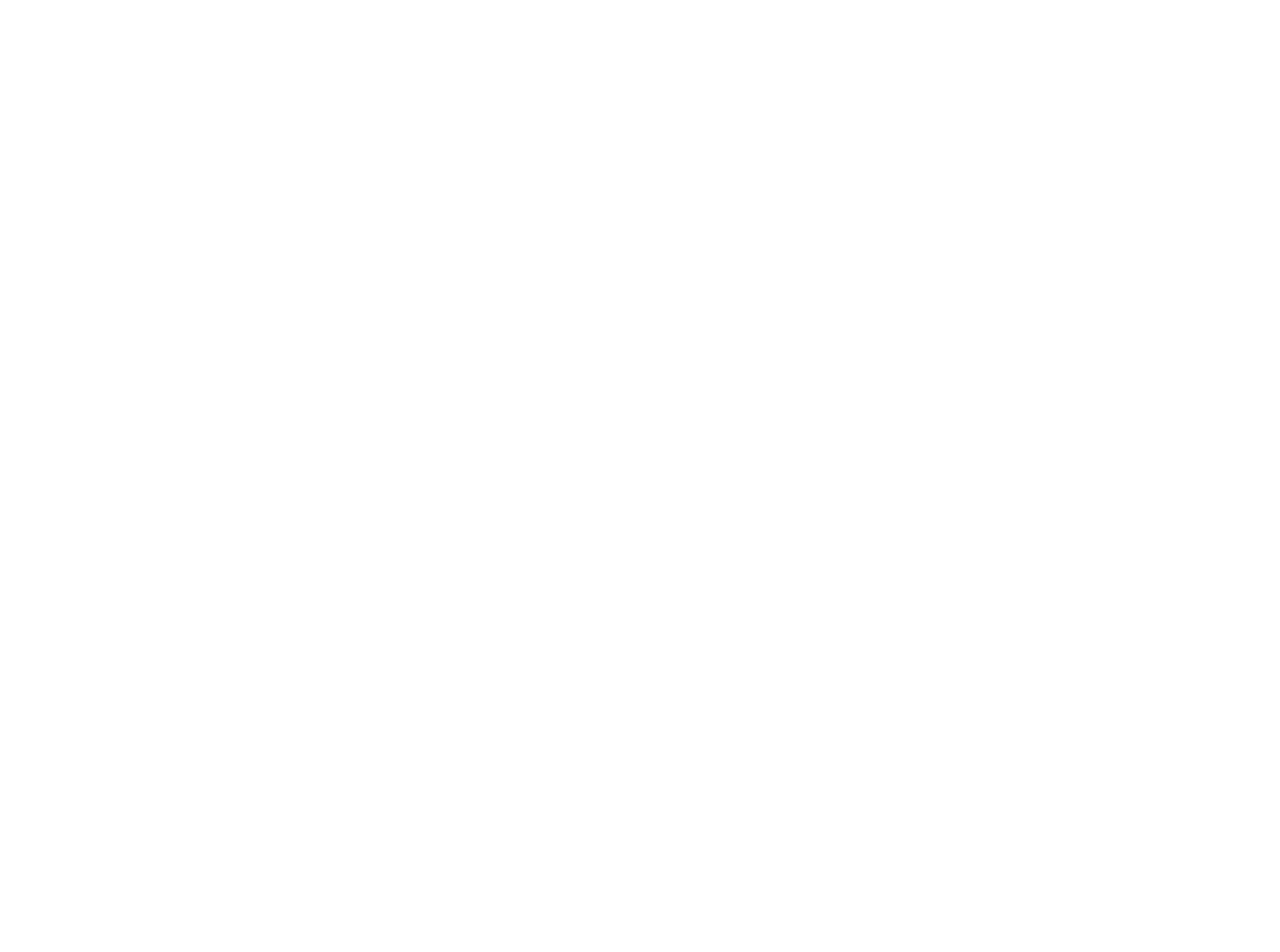
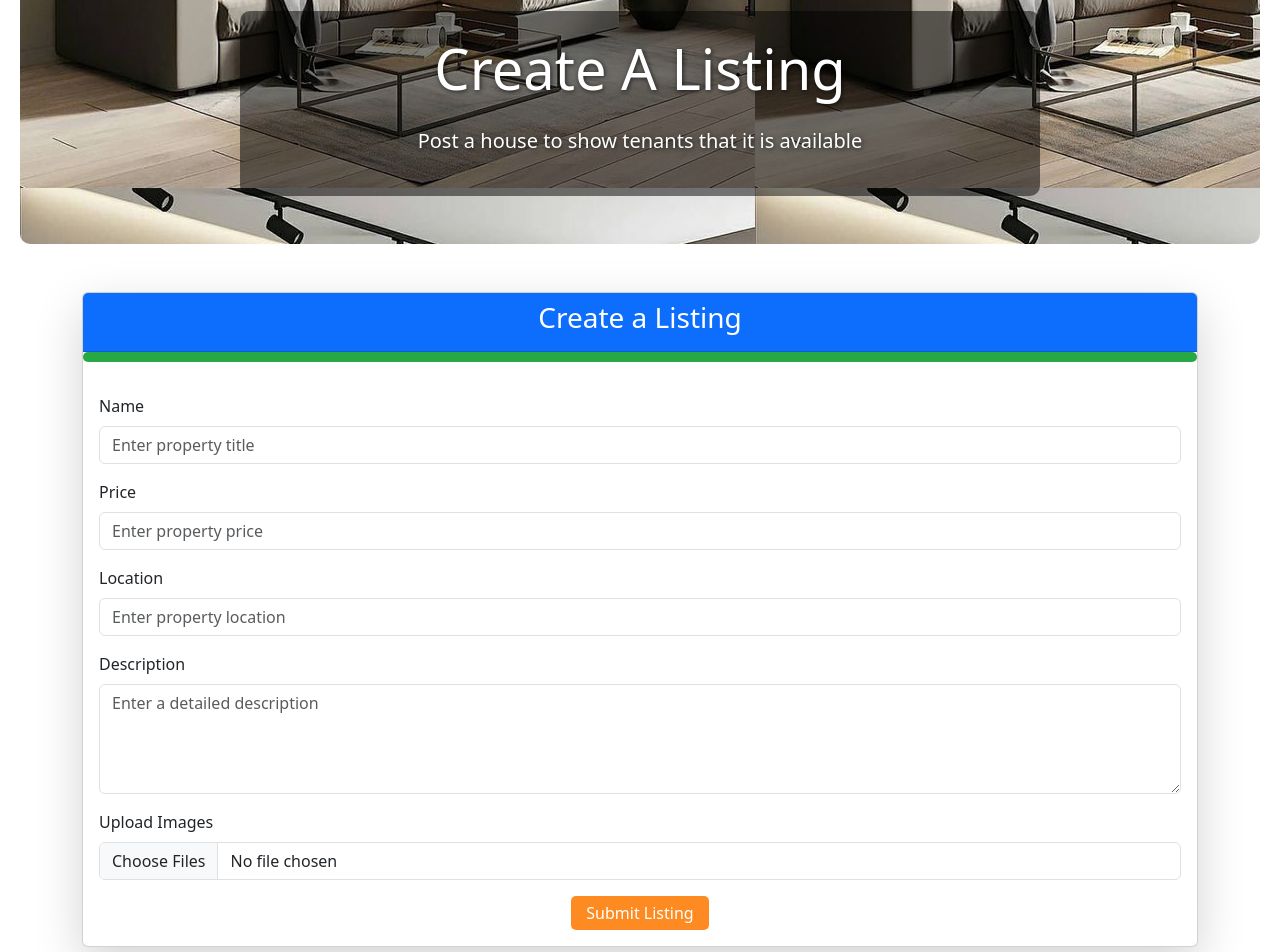
Before and after one commit to lupamo/kejaPrime_v2, a React (Vite) app in the folder frontend/: page /createListing in a window 1280 px wide. Before the commit this address had no page. Shown: the part 620-1572 px from the top of the page. Before the commit the page ends 800 px from the top, so only its background shows below. Built offline with nearby package versions, Linux system fonts and the light colour scheme.

Commit message:
createListing

```diff
--- a/frontend/src/App.jsx
+++ b/frontend/src/App.jsx
@@ -9,6 +9,7 @@
 import { BrowserRouter, Router, Routes, Route } from 'react-router-dom';
 import SignIn from './components/SignIn';
 import SignUp from './components/SignUp';
+import CreateListing from './components/CreateListing';
 
 
 function App() {
@@ -18,6 +19,7 @@
     <BrowserRouter>
       <Routes>
         <Route path="/" element={<Home />} />
+        <Route path="/createListing" element={<CreateListing />} />
         <Route path="/listings" element={<Listings />} />
         <Route path="/listings/:id" element={<ListtingDetail />} />
         <Route path="/profile" element={<Profile />} />
--- /dev/null
+++ b/frontend/src/components/CreateListing.jsx
@@ -0,0 +1,178 @@
+import React, { useState } from 'react';
+import axios from 'axios';
+import '../styles/CreateListing.css';
+import Navbar from '../components/Navbar';
+import CreateListingHero from '../components/CreateListingHero';
+
+function CreateListing() {
+    const [formData, setFormData] = useState({
+        images: [], // accept multiple images
+        name: '',
+        price: '',
+        location: '',
+        description: ''
+    });
+
+    const [message, setMessage] = useState('');
+    const [loading, setLoading] = useState(false);
+
+    const handleChange = (e) => {
+        const { name, value } = e.target;
+        setFormData({
+            ...formData,
+            [name]: name === 'price' ? parseFloat(value) : value // Ensure price is a number
+        });
+    };
+
+    const handleImageChange = (e) => {
+        const files = Array.from(e.target.files);
+        setFormData({ ...formData, images: files });
+    };
+
+    const handleSubmit = async (e) => {
+        e.preventDefault();
+        setLoading(true);
+        setMessage('');
+
+        try {
+            const token = localStorage.getItem('access_token');
+            if (!token) {
+                throw new Error("Authorization token is missing.");
+            }
+
+            // Step 1: Post property details
+            const propertyPayload = {
+                name: formData.name,
+                price: formData.price, // Price should already be a number
+                location: formData.location,
+                description: formData.description,
+            };
+
+            const propertyResponse = await axios.post(
+                'http://localhost:8000/properties/add', // API Endpoint to add a house
+                propertyPayload,
+                {
+                    headers: {
+                        'Content-Type': 'application/json',
+                        'Authorization': `Bearer ${token}`
+                    },
+                }
+            );
+
+            const propertyId = propertyResponse.data?.id;
+            if (!propertyId) {
+                throw new Error("Property ID not returned from API.");
+            }
+
+            // Step 2: Upload multiple images
+            for (const image of formData.images) {
+                const imagePayload = new FormData();
+                imagePayload.append('property_id', String(propertyId)); // Ensure property_id is a string
+                imagePayload.append('file', image);
+
+                await axios.post(
+                    'http://localhost:8000/properties/upload', // API Endpoint to upload images
+                    imagePayload,
+                    {
+                        headers: {
+                            'Content-Type': 'multipart/form-data',
+                            'Authorization': `Bearer ${token}`
+                        },
+                    }
+                );
+            }
+
+            setMessage('House posted successfully!');
+            setFormData({
+                images: [],
+                name: '',
+                price: '',
+                location: '',
+                description: ''
+            });
+        } catch (error) {
+            if (error.response) {
+                console.error('Error response:', error.response.data); // Log detailed error from server
+            } else {
+                console.error('Error:', error);
+            }
+            setMessage('Failed to post house. Please try again.');
+        } finally {
+            setLoading(false);
+        }
+    };
+
+    return (
+        <>
+            <Navbar />
+            <CreateListingHero />
+            <div className="container my-5">
+                <div className="card shadow-lg">
+                    <div className="card-header text-center bg-primary text-white">
+                        <h3>Create a Listing</h3>
+                    </div>
+
+                    <div className="progress" style={{ height: '10px' }}>
+                        <div
+                            className={`progress-bar ${loading ? 'progress-bar-striped progress-bar-animated' : ''}`}
+                            role="progressbar"
+                            style={{
+                                width: loading ? '50%' : '100%',
+                                backgroundColor: loading ? '#007bff' : '#28a745',
+                            }}
+                            aria-valuenow={loading ? 50 : 100}
+                            aria-valuemin="0"
+                            aria-valuemax="100"
+                        ></div>
+                    </div>
+
+                    <div className="card-body">
+                        {message && (
+                            <div
+                                className={`alert ${message.includes('successfully') ? 'alert-success' : 'alert-danger'}`}
+                                role="alert"
+                            >
+                                {message}
+                            </div>
+                        )}
+
+                        <form onSubmit={handleSubmit}>
+                            <div className="mb-3">
+                                <label htmlFor="name" className="form-label">Name</label>
+                                <input type="text" className="form-control" id="name" name="name" value={formData.name} onChange={handleChange} placeholder="Enter property title" required />
+                            </div>
+
+                            <div className="mb-3">
+                                <label htmlFor="price" className="form-label">Price</label>
+                                <input type="number" className="form-control" id="price" name="price" value={formData.price} onChange={handleChange} placeholder="Enter property price" required />
+                            </div>
+
+                            <div className="mb-3">
+                                <label htmlFor="location" className="form-label">Location</label>
+                                <input type="text" className="form-control" id="location" name="location" value={formData.location} onChange={handleChange} placeholder="Enter property location" required />
+                            </div>
+
+                            <div className="mb-3">
+                                <label htmlFor="description" className="form-label">Description</label>
+                                <textarea className="form-control" id="description" name="description" value={formData.description} onChange={handleChange} rows="4" placeholder="Enter a detailed description" required></textarea>
+                            </div>
+
+                            <div className="mb-3">
+                                <label htmlFor="image" className="form-label">Upload Images</label>
+                                <input type="file" className="form-control" id="image" name="images" onChange={handleImageChange} accept="image/*" multiple required />
+                            </div>
+
+                            <div className="text-center">
+                                <button type="submit" className="btn btn-primary" disabled={loading}>
+                                    {loading ? 'Posting...' : 'Submit Listing'}
+                                </button>
+                            </div>
+                        </form>
+                    </div>
+                </div>
+            </div>
+        </>
+    );
+}
+
+export default CreateListing;
--- /dev/null
+++ b/frontend/src/components/CreateListingHero.jsx
@@ -0,0 +1,19 @@
+import React from 'react'
+
+import '../styles/CreateListingHero.css';
+import 'bootstrap/dist/css/bootstrap.min.css';
+
+const CreateListingHero = () => {
+  return (
+    <div className='listing-section d-flex justify-content-center align-items-end pt-5 gap-7 z-20'>
+        <div className='listing-title container text-center mb-5 p-4'>
+            <h1 className='display-4 text-white  mb-4 hero-title'>
+                Create A Listing
+            </h1>
+            <p className='lead text-white'>Post a house to show tenants that it is available</p>
+        </div>
+    </div>
+  )
+}
+
+export default CreateListingHero;
--- a/frontend/src/components/Navbar.jsx
+++ b/frontend/src/components/Navbar.jsx
@@ -85,10 +85,10 @@
                 </div>
                 <button
                   className="btn-login rounded px-3 py-1 m-2"
-                  onClick={() => navigate('/add-listings')}
-                  aria-label="Add Listing"
+                  onClick={() => navigate('/createListing')}
+                  aria-label="Create Listing"
                 >
-                  Add Listing
+                  Create Listing
                 </button>
               </>
             ) : (
--- /dev/null
+++ b/frontend/src/styles/CreateListing.css
@@ -0,0 +1,7 @@
+.progress {
+    margin-bottom: 1rem;
+  }
+
+  .progress-bar {
+    transition: width 0.5s ease-in-out;
+  }
--- /dev/null
+++ b/frontend/src/styles/CreateListingHero.css
@@ -0,0 +1,18 @@
+.listing-section {
+	margin-top: 0px;
+    background-image: url('../assets/images/interior_2.jpg');
+    height: 100vh;
+	padding: 0 15px;
+	margin-left: 20px;
+	margin-right: 20px;
+	border-radius: 10px;
+}
+.listing-section .container {
+	max-width: 800px;
+	background: rgba(0, 0, 0, 0.5);
+	border-radius: 10px;
+	padding: 20px;
+}
+.listing-title{
+	text-shadow: 1px 1px 5px rgba(0, 0, 0, 0.7);
+}
```
